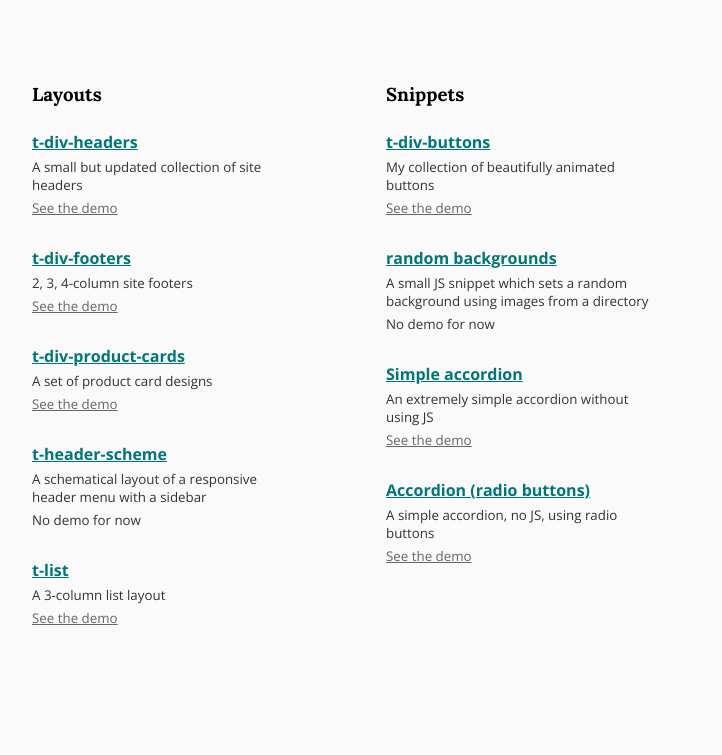
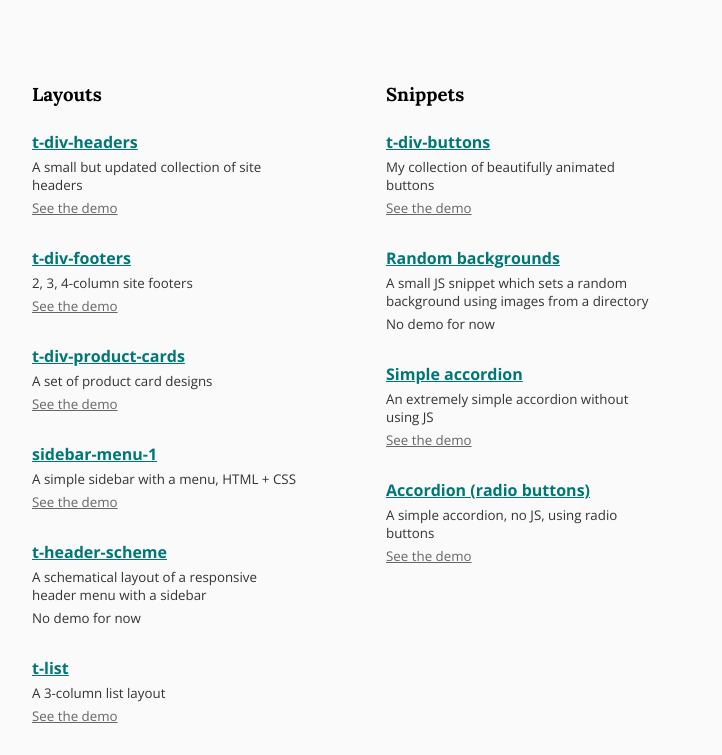
Before and after one commit to taviskaron/taviskaron.github.io, a plain HTML site: page index.html in a window 1280 px wide. Shown: the part 179-934 px from the top of the page, without its empty margins (254-976 px from the left). Before the commit the page ends 836 px from the top, so only its background shows below. Drawn offline with nearby package versions, Linux system fonts and the light colour scheme.

Commit message:
Update index.html

```diff
--- a/index.html
+++ b/index.html
@@ -45,6 +45,11 @@
                         <p class="demo"><a href="https://taviskaron.github.io/t-div-product-cards/">See the demo</a></p>
                     </li>
 
+                    <li><a href="https://github.com/taviskaron/sidebar-menu-1">sidebar-menu-1</a>
+                        <p>A simple sidebar with a menu, HTML + CSS</p>
+                        <p class="demo"><a href="https://taviskaron.github.io/sidebar-menu-1">See the demo</a></p>
+                    </li>
+
                     <li><a href="https://github.com/taviskaron/theader-scheme">t-header-scheme</a>
                         <p>A schematical layout of a responsive header menu with a sidebar</p>
                         <p class="demo">No demo for now</p>
@@ -66,7 +71,7 @@
                         <p class="demo"><a href="https://github.com/taviskaron/t-div-buttons">See the demo</a></p>
                     </li>
 
-                    <li><a href="https://github.com/taviskaron/random-backgrounds">random backgrounds</a>
+                    <li><a href="https://github.com/taviskaron/random-backgrounds">Random backgrounds</a>
                         <p>A small JS snippet which sets a random background using images from a directory</p>
                         <p class="demo">No demo for now</p>
                     </li>
```
